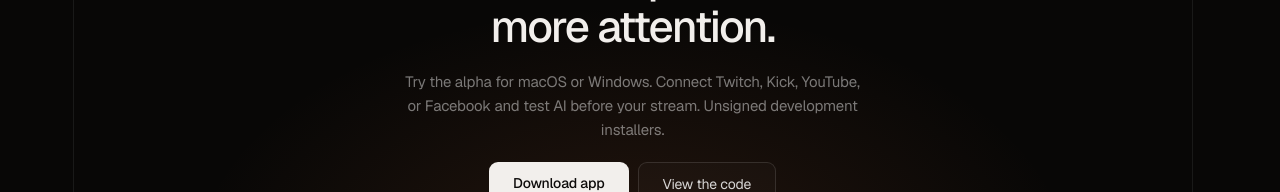
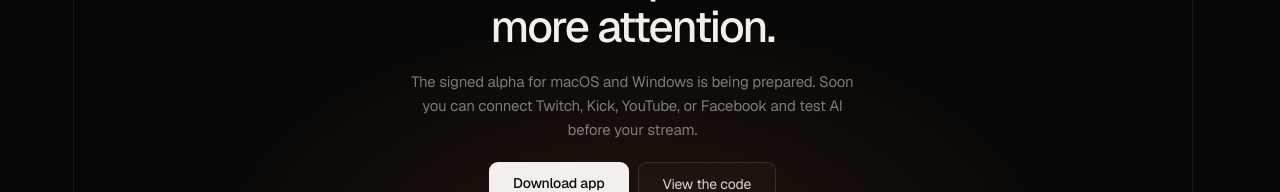
Before and after one commit to opensources-com-br/rocky, a Next.js app in the folder apps/web/: page / in a window 1280 px wide. Shown: the part 3608-3800 px from the top of the page. Built offline with nearby package versions, Linux system fonts and the light colour scheme.

Commit message:
docs: update the download availability copy

```diff
--- a/apps/web/components/landing/DownloadContent.jsx
+++ b/apps/web/components/landing/DownloadContent.jsx
@@ -9,7 +9,7 @@ export default function DownloadContent({ locale }) {
 {localized(locale, "Give chat questions more attention.", "Dê mais atenção às perguntas do chat.")}
 </h2>
 <p style={{"margin": "0", "maxWidth": "460px", "fontSize": "15px", "lineHeight": "1.6", "color": "rgba(255,255,255,.45)"}}>
-{localized(locale, "Try the alpha for macOS or Windows. Connect Twitch, Kick, YouTube, or Facebook and test AI before your stream. Unsigned development installers.", "Experimente a versão alpha para macOS ou Windows. Conecte Twitch, Kick, YouTube ou Facebook e teste a IA antes da live. Instaladores de desenvolvimento não assinados.")}
+{localized(locale, "The signed alpha for macOS and Windows is being prepared. Soon you can connect Twitch, Kick, YouTube, or Facebook and test AI before your stream.", "A versão alpha assinada para macOS e Windows está sendo preparada. Em breve você poderá conectar Twitch, Kick, YouTube ou Facebook e testar a IA antes da live.")}
 </p>
 <div style={{"display": "flex", "flexWrap": "wrap", "justifyContent": "center", "gap": "9px"}}>
 <DownloadButton locale={locale} style={{"padding": "12px 24px", "borderRadius": "9px", "background": "#f2efec", "color": "#0d0b0a", "fontSize": "14px", "fontWeight": "500"}} />
```
